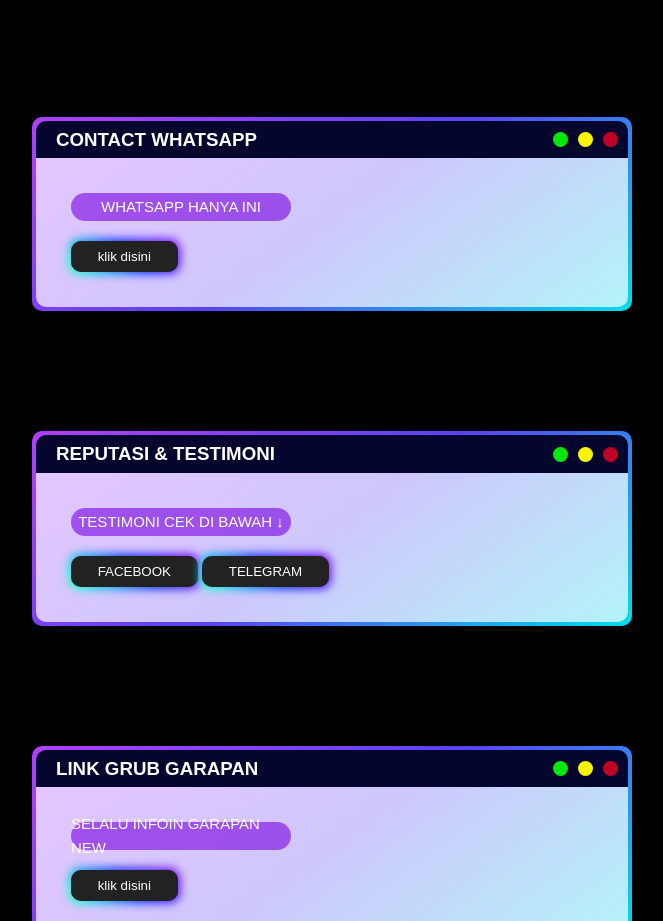
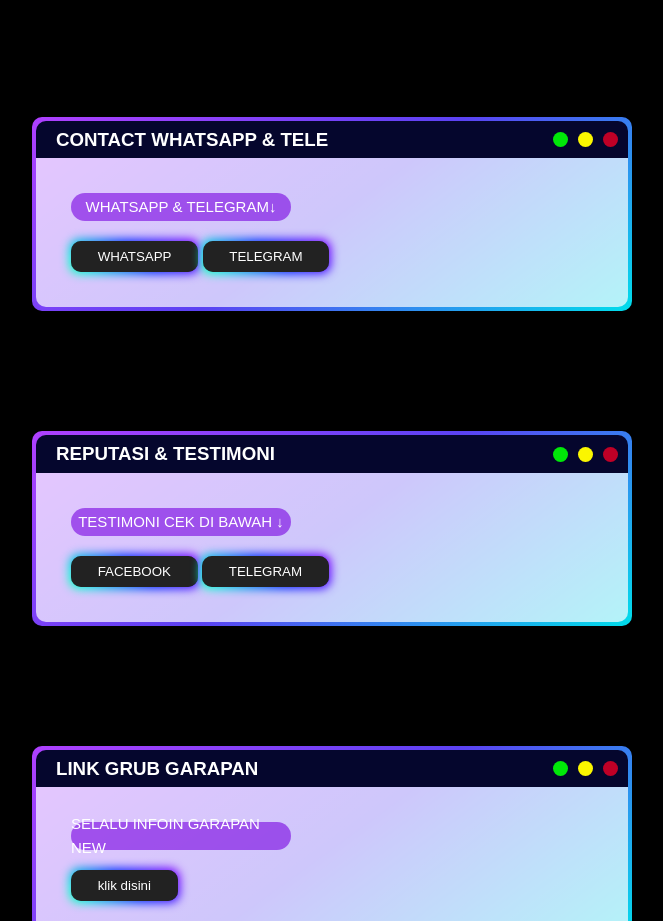
Before and after one commit to seazyc/seazyc.github.io, a plain HTML site: page index.html in a window 1280 px wide. Shown: the part 1738-2659 px from the top of the page, without its empty margins (308-971 px from the left). Drawn offline with Linux system fonts and the light colour scheme.

Commit message:
Update index.html

```diff
--- a/index.html
+++ b/index.html
@@ -239,10 +239,10 @@
                             </div>  </div>  </div>   </div>
 
 
-              <div class="chartalo getar"id="chart">
+<div class="chartalo getar"id="chart">
                     <div class="chart-header">
                         <div class="teks-chart">
-                            <h3>CONTACT WHATSAPP</h3>
+                            <h3>CONTACT WHATSAPP & TELE</h3>
                         </div>
                         <div class="lingkaran-container">
                             <div class="lingkaran"></div>
@@ -255,7 +255,7 @@
                             <div class="container-items">
                                 <div class="early">
                                     <div class="teks-early">
-                                        <h1>WHATSAPP HANYA INI</h1>
+                                        <h1>WHATSAPP & TELEGRAM↓</h1>
                                     </div>
                                 </div>
                                 <div class="teks-judul2">
@@ -266,8 +266,12 @@
                                     <div class="teks2">
                                     </div>
                                 </div>
-                                <button class="button-85" role="button" onclick="gotowhatsapp()">klik disini</button>
+<button class="button-85" role="button" onclick="wa()">WHATSAPP</button>
+                                <button class="button-85" role="button" onclick="tele()">TELEGRAM</button>
  </div>  </div>  </div>   </div>
+
+
+
 
 
 
```
